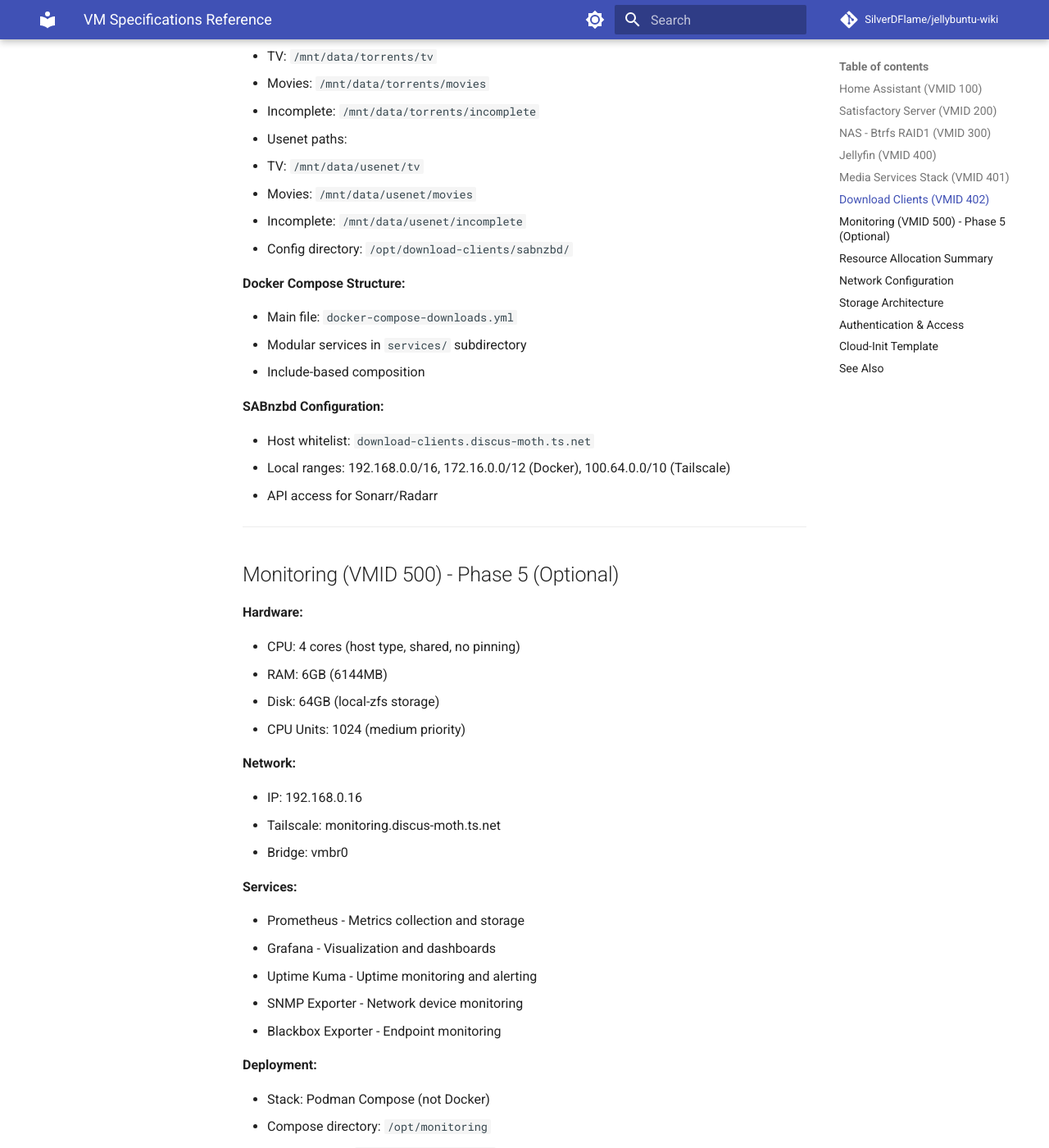
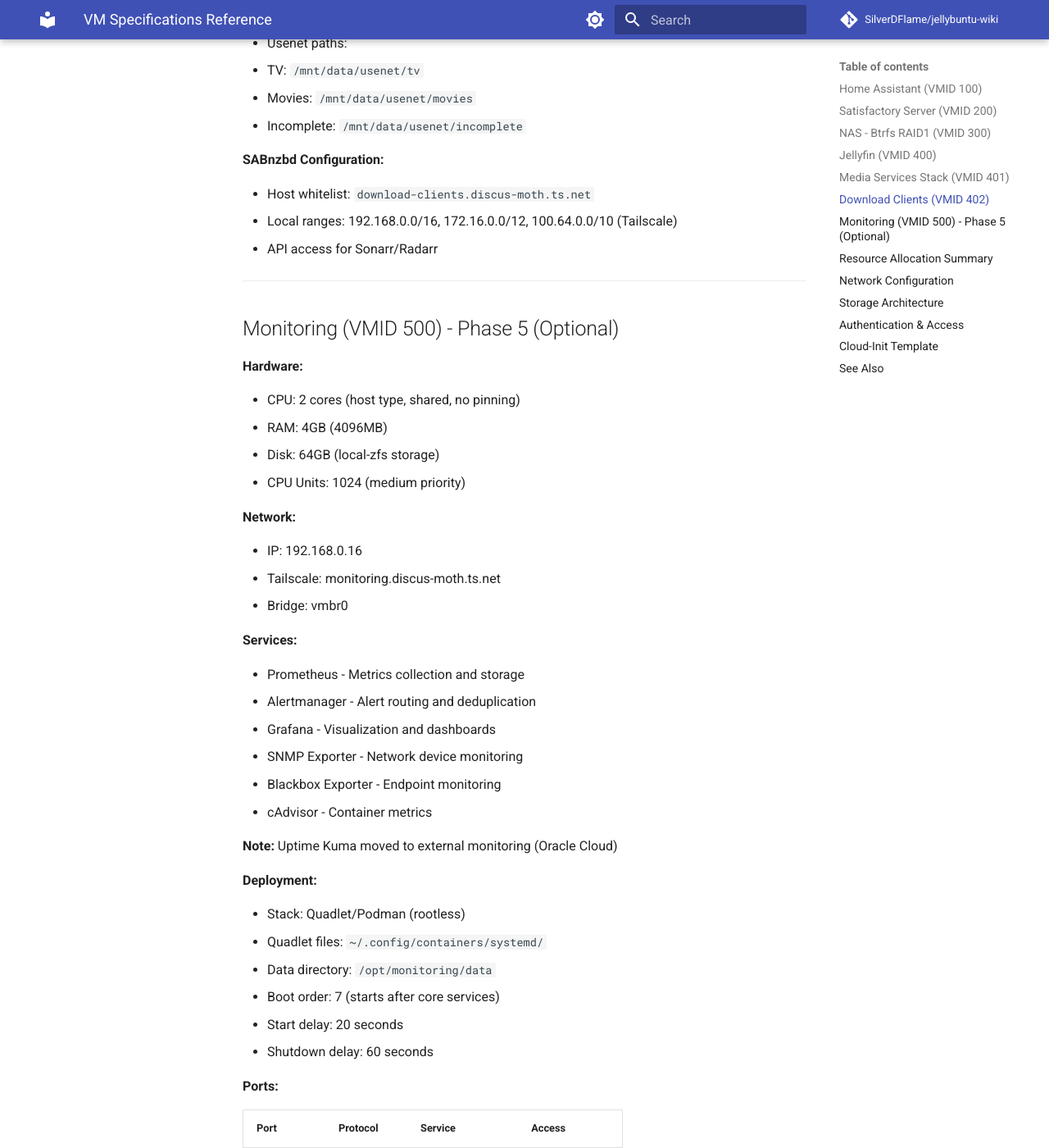
Before and after one commit to SilverDFlame/jellybuntu-wiki, an MkDocs documentation site: the page built from docs/reference/vm-specifications.md, in a window 1280 px wide and 1400 px high, scrolled down 7339 px. Shown: the whole window at 82% size. Built offline with MkDocs 1.6.1 and Material for MkDocs 9.7.7, drawn with Linux system fonts in a browser that asks for light colours; comment, search, counter and statistics services are not loaded; some of the changed text lies outside the part shown.

Commit message:
docs: Fix infrastructure documentation drift from live deployment (#2)
* docs: Sync monitoring changes from main repo

Update documentation to reflect PR #37 changes:
- Replace Uptime Kuma with Alertmanager (internal monitoring)
- Uptime Kuma moved to external Oracle Cloud monitoring
- Monitoring VM RAM reduced from 6GB to 4GB
- Update service endpoints, port tables, and systemctl commands
- Add Alertmanager endpoint (port 9093)

Co-Authored-By: Claude Opus 4.5 <noreply@anthropic.com>

* docs: Fix infrastructure documentation drift from live deployment

Audit findings corrected:
- Home Assistant: CPU units 512→1024, RAM 4GB→2GB, Docker→Quadlet
- Satisfactory: cores 2→4, pinning 2-3→4-7, RAM 6GB→8GB
- Media Services: cores 2→4, CPU units 512→1024, RAM 6GB→8GB
- Download Clients: cores 2→4, Docker→Quadlet
- Monitoring: cores 4→2, RAM 6GB→4GB
- Woodpecker CI: RAM 2GB→8GB, disk 30GB→32GB
- Lancache: disk 20GB→32GB, rootless→rootful Podman
- Host: Intel Xeon X5570/48GB→AMD EPYC 7313P/128GB

All values verified against:
- Live infrastructure via SSH (free -h, nproc, podman ps)
- infrastructure/terraform/vms.tf
- Deployment type: Docker→Quadlet/Podman across all services

Co-Authored-By: Claude Opus 4.5 <noreply@anthropic.com>

* chore: Add .claude/ to gitignore

Local Claude Code workflow files should not be committed.

Co-Authored-By: Claude Opus 4.5 <noreply@anthropic.com>

---------

Co-authored-by: Claude Opus 4.5 <noreply@anthropic.com>

```diff
--- a/docs/reference/vm-specifications.md
+++ b/docs/reference/vm-specifications.md
@@ -22,7 +22,7 @@ Complete hardware, network, and service configuration for all VMs in the Jellybu
 
 **Services:**
 
-- Home Assistant (Docker)
+- Home Assistant (Quadlet/Podman)
 
 **Ports:**
 
@@ -32,7 +32,7 @@ Complete hardware, network, and service configuration for all VMs in the Jellybu
 
 **Storage:**
 
-- Docker compose directory: `/opt/home-assistant`
+- Quadlet files: `~/.config/containers/systemd/`
 - Data directory: `/mnt/data` (NFS from Btrfs NAS)
 
 ---
@@ -41,11 +41,11 @@ Complete hardware, network, and service configuration for all VMs in the Jellybu
 
 **Hardware:**
 
-- **Cores:** 2 (pinned to physical cores 2-3)
-- **CPU Pinning:** 2-3 (dedicated cores)
+- **Cores:** 4 (pinned to physical cores 4-7)
+- **CPU Pinning:** 4-7 (dedicated cores)
 - **CPU Type:** host
 - **CPU Units:** 2048 (high priority)
-- **Memory:** 6GB (6144MB)
+- **Memory:** 8GB (8192MB)
 - **Disk:** 60GB (local-zfs)
 - **Network:** virtio bridge (vmbr0)
 - **NUMA:** Disabled
@@ -170,10 +170,10 @@ Complete hardware, network, and service configuration for all VMs in the Jellybu
 
 **Hardware:**
 
-- **Cores:** 2 (shared)
+- **Cores:** 4 (shared)
 - **CPU Type:** host
-- **CPU Units:** 512 (low priority)
-- **Memory:** 6GB (6144MB)
+- **CPU Units:** 1024 (medium priority)
+- **Memory:** 8GB (8192MB)
 - **Disk:** 50GB (local-zfs)
 - **Network:** virtio bridge (vmbr0)
 
@@ -184,12 +184,15 @@ Complete hardware, network, and service configuration for all VMs in the Jellybu
 - **Gateway:** 192.168.0.1
 - **DNS:** 9.9.9.9, 192.168.0.1
 
-**Services (Docker Compose):**
+**Services (Quadlet/Podman):**
 
 - Sonarr (TV show management)
 - Radarr (movie management)
 - Prowlarr (indexer management)
 - Jellyseerr (request management)
+- Bazarr (subtitle management)
+- Huntarr (missing content discovery)
+- Homarr (dashboard)
 - Flaresolverr (Cloudflare bypass)
 - Recyclarr (custom formats/quality profiles)
 
@@ -205,21 +208,11 @@ Complete hardware, network, and service configuration for all VMs in the Jellybu
 
 **Storage:**
 
-- Docker compose directory: `/opt/media-stack`
+- Quadlet files: `~/.config/containers/systemd/`
 - Data directory: `/mnt/data` (NFS from Btrfs NAS)
 - Media paths:
   - TV Shows: `/mnt/data/media/tv`
   - Movies: `/mnt/data/media/movies`
-- Config directories:
-  - `/opt/media-stack/services/`
-  - `/opt/media-stack/configs/`
-  - `/opt/media-stack/recyclarr/`
-
-**Docker Compose Structure:**
-
-- Main file: `docker-compose.yml`
-- Modular services in `services/` subdirectory
-- Include-based composition
 
 ---
 
@@ -241,10 +234,12 @@ Complete hardware, network, and service configuration for all VMs in the Jellybu
 - **Gateway:** 192.168.0.1
 - **DNS:** 9.9.9.9, 192.168.0.1
 
-**Services (Docker Compose):**
+**Services (Quadlet/Podman):**
 
+- Gluetun (VPN client)
 - qBittorrent (torrent client)
 - SABnzbd (usenet client)
+- Unpackerr (automatic extraction)
 
 **Ports:**
 
@@ -257,7 +252,7 @@ Complete hardware, network, and service configuration for all VMs in the Jellybu
 
 **Storage:**
 
-- Docker compose directory: `/opt/download-clients`
+- Quadlet files: `~/.config/containers/systemd/`
 - Data directory: `/mnt/data` (NFS from Btrfs NAS)
 - Torrent paths:
   - TV: `/mnt/data/torrents/tv`
@@ -267,18 +262,11 @@ Complete hardware, network, and service configuration for all VMs in the Jellybu
   - TV: `/mnt/data/usenet/tv`
   - Movies: `/mnt/data/usenet/movies`
   - Incomplete: `/mnt/data/usenet/incomplete`
-- Config directory: `/opt/download-clients/sabnzbd/`
-
-**Docker Compose Structure:**
-
-- Main file: `docker-compose-downloads.yml`
-- Modular services in `services/` subdirectory
-- Include-based composition
 
 **SABnzbd Configuration:**
 
 - Host whitelist: `download-clients.discus-moth.ts.net`
-- Local ranges: 192.168.0.0/16, 172.16.0.0/12 (Docker), 100.64.0.0/10 (Tailscale)
+- Local ranges: 192.168.0.0/16, 172.16.0.0/12, 100.64.0.0/10 (Tailscale)
 - API access for Sonarr/Radarr
 
 ---
@@ -287,8 +275,8 @@ Complete hardware, network, and service configuration for all VMs in the Jellybu
 
 **Hardware:**
 
-- CPU: 4 cores (host type, shared, no pinning)
-- RAM: 6GB (6144MB)
+- CPU: 2 cores (host type, shared, no pinning)
+- RAM: 4GB (4096MB)
 - Disk: 64GB (local-zfs storage)
 - CPU Units: 1024 (medium priority)
 
@@ -301,15 +289,18 @@ Complete hardware, network, and service configuration for all VMs in the Jellybu
 **Services:**
 
 - Prometheus - Metrics collection and storage
+- Alertmanager - Alert routing and deduplication
 - Grafana - Visualization and dashboards
-- Uptime Kuma - Uptime monitoring and alerting
 - SNMP Exporter - Network device monitoring
 - Blackbox Exporter - Endpoint monitoring
+- cAdvisor - Container metrics
+
+**Note:** Uptime Kuma moved to external monitoring (Oracle Cloud)
 
 **Deployment:**
 
-- Stack: Podman Compose (not Docker)
-- Compose directory: `/opt/monitoring`
+- Stack: Quadlet/Podman (rootless)
+- Quadlet files: `~/.config/containers/systemd/`
 - Data directory: `/opt/monitoring/data`
 - Boot order: 7 (starts after core services)
 - Start delay: 20 seconds
@@ -368,21 +359,23 @@ Complete hardware, network, and service configuration for all VMs in the Jellybu
 
 | VM | VMID | Cores | Pinning | CPU Type | CPU Units | Priority | RAM | Disk | Special Flags |
 |----|------|-------|---------|----------|-----------|----------|-----|------|---------------|
-| Home Assistant | 100 | 2 | No | host | 1024 | Medium | 4GB | 40GB | - |
-| Satisfactory | 200 | 2 | 2-3 | host | 2048 | High | 6GB | 60GB | numa=0 |
+| Home Assistant | 100 | 2 | No | host | 1024 | Medium | 2GB | 40GB | - |
+| Satisfactory | 200 | 4 | 4-7 | host | 2048 | High | 8GB | 60GB | numa=0 |
 | NAS (Btrfs RAID1) | 300 | 2 | No | host | 1024 | Medium | 6GB | 32GB + 3x6TB | - |
 | Jellyfin | 400 | 4 | No | host | 2048 | High | 8GB | 80GB | +aes |
-| Media Services | 401 | 2 | No | host | 512 | Low | 6GB | 50GB | - |
-| Download Clients | 402 | 2 | No | host | 1024 | Medium | 6GB | 60GB | - |
-| Monitoring | 500 | 4 | No | host | 1024 | Medium | 6GB | 64GB | - |
-| **Total** | | **18** | | | | | **42GB** | **394GB + 1TB** | |
+| Media Services | 401 | 4 | No | host | 1024 | Medium | 8GB | 50GB | - |
+| Download Clients | 402 | 4 | No | host | 1024 | Medium | 6GB | 60GB | - |
+| Monitoring | 500 | 2 | No | host | 1024 | Medium | 4GB | 64GB | - |
+| Woodpecker CI | 600 | 2 | No | host | 512 | Low | 8GB | 32GB | - |
+| Lancache | 700 | 2 | No | host | 512 | Low | 4GB | 32GB | - |
+| **Total** | | **26** | | | | | **54GB** | **450GB + 6TB** | |
 
 **Physical Host Resources:**
 
-- 8 physical CPU cores (Intel Xeon X5570 @ 2.93GHz)
-- 48GB RAM
-- 1.4TB storage
-- 125% CPU overprovisioning (18 virtual / 8 physical)
+- 16 physical CPU cores / 32 threads (AMD EPYC 7313P)
+- 128GB RAM
+- NVMe boot + 3x 6TB Btrfs RAID1 (~9TB usable) + 32GB RAM disk (transcoding)
+- ~160% CPU overprovisioning (26 virtual / 16 physical)
 
 **CPU Overprovisioning Strategy:**
 
```
Also changed, not shown: other parts of docs/reference/vm-specifications.md (+2 -2 lines), docs/architecture.md (+8 -8 lines), docs/configuration/service-endpoints.md (+1 -1 lines), docs/reference/playbooks.md (+6 -6 lines), 1 other file.
